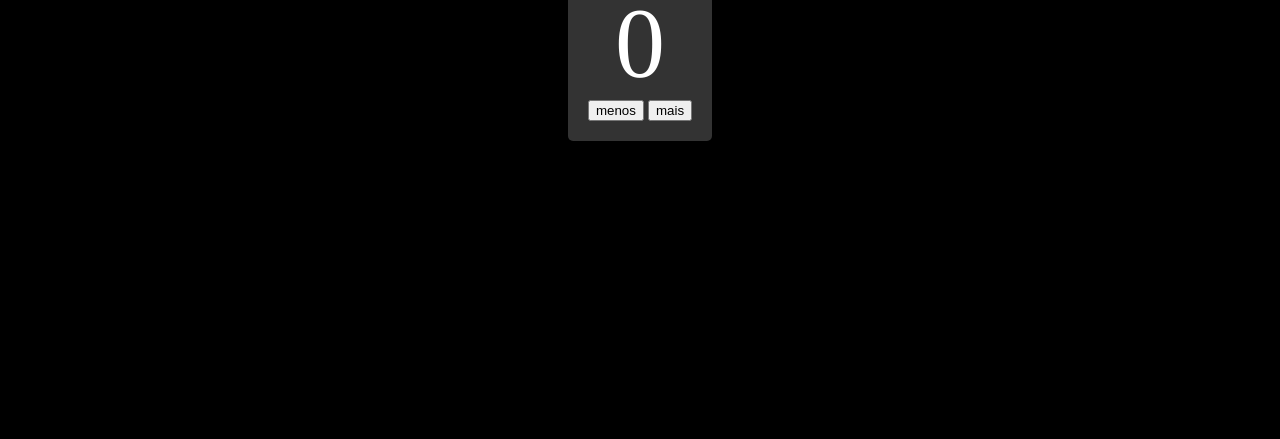
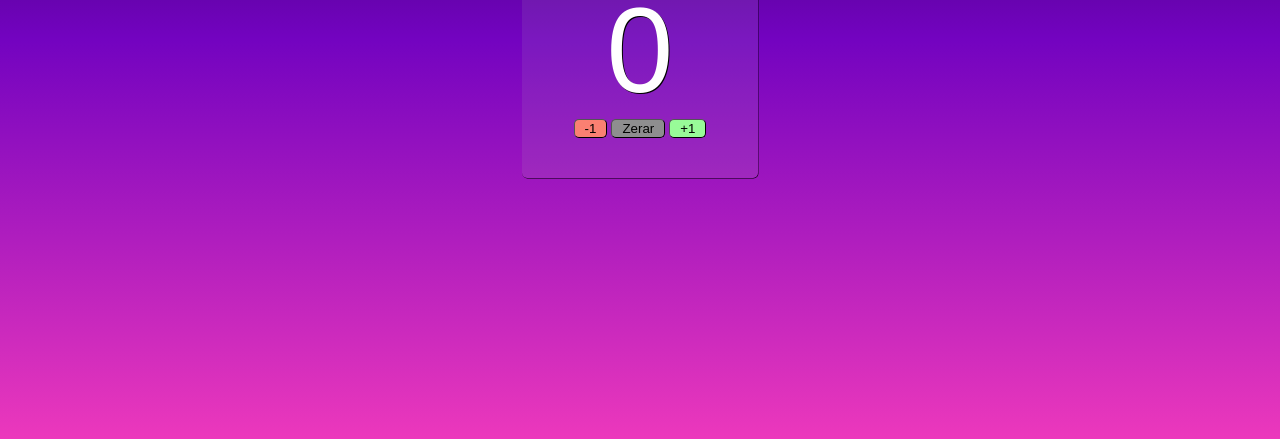
Before and after one commit to Fabianopm/contador, a plain HTML site: page index.html in a window 1280 px wide. Shown: the part 361-800 px from the top of the page. Drawn offline with Linux system fonts and the light colour scheme.

Commit message:
Atualização
Atualização no Design do projeto.

```diff
--- /dev/null
+++ b/css/index.css
@@ -0,0 +1,61 @@
+*{
+    margin: 0;
+    box-sizing: border-box;
+}
+
+body{
+    min-height: 100vh;
+    background: linear-gradient(#03001e, #7303c0, #ec38bc);
+    color: white;
+    display: grid;
+    place-items: center;
+}
+
+section{
+
+    box-shadow: 0.4px 0.4px #000;
+    background-color: rgba(179, 179, 179, 0.116);
+    padding: 40px;
+    border-radius: 5px;
+    text-align: center;
+}
+
+h1{
+    font-family: Arial, Helvetica, sans-serif;
+    text-shadow: 1px 1px black;
+    font-size: 35px;
+}
+
+p{
+    font-size: 120px;
+    font-family: Arial, Helvetica, sans-serif;
+    text-shadow: 1px 1px black;
+}
+
+.dim{
+    background-color: rgba(250,128,114);
+    border-radius: 5px;
+    border-color: black;
+    border-width: 1px;
+    padding-left: 10px;
+    padding-right: 10px;
+}
+
+.aum{
+    border-radius: 5px;
+    border-color: black;
+    background-color: rgba(152,251,152);
+    border-width: 1px;
+    padding-left: 10px;
+    padding-right: 10px;
+
+}
+
+.zer{
+    border-radius: 5px;
+    border-color: black;
+    background-color: rgb(142, 142, 143);
+    border-width: 1px;
+    padding-left: 10px;
+    padding-right: 10px;
+}
--- a/index.html
+++ b/index.html
@@ -1,64 +1,18 @@
     <!DOCTYPE html>
     <html>
     <head>
+    <meta name="viewport" content="width=device-width, initial-scale=1, maximum-scale=1.0">
     <title>My Count</title>
-    <style>
-        *{
-            margin: 0;
-            box-sizing: border-box;
-        }
-
-        body{
-            min-height: 100vh;
-            background-color: black;
-            color: white;
-            display: grid;
-            place-items: center;
-        }
-
-        section{
-            background-color: rgba(255,255,255, 20%);
-            padding: 20px;
-            border-radius: 5px;
-            text-align: center;
-        }
-
-        p{
-            font-size: 100px;
-        }
-    </style>
+    <link rel="stylesheet" href="css/index.css">
     </head>
     <body>
-        <section>
-            <h1>Contador</h1>
-            <p id="resultado"></p>
-            <button onclick="diminuir()">menos</button>
-            <button onclick="aumentar()">mais</button>
-        </section>
-        <script>
-
-            // estado da minha aplicação
-            let numero = 0;
-
-            // alteradores de estado da aplicação
-            function aumentar(){
-                numero++;
-                mostrarNaTela();
-            }
-
-            function diminuir(){
-               numero--;
-                mostrarNaTela();
-            }
-
-            //Jogar o estado da aplicação na tela
-            function mostrarNaTela(){
-                const p = document.querySelector("#resultado");
-                p.innerText = numero;
-            }
-
-            //Iniciar
-            mostrarNaTela();
-        </script>
+            <section>
+                <h1>Contador</h1>
+                <p id="resultado"></p>
+                <button class="dim" onclick="diminuir()">-1</button>
+                <button class="zer" onclick="zerar()">Zerar</button>
+                <button class="aum" onclick="aumentar()">+1</button>
+            </section>
+        <script src="index.js"></script>
     </body>
     </html>
--- /dev/null
+++ b/index.js
@@ -0,0 +1,27 @@
+// estado da minha aplicação
+let numero = 0;
+
+// alteradores de estado da aplicação
+function aumentar(){
+    numero++;
+    mostrarNaTela();
+}
+
+function zerar(){
+    numero = 0;
+    mostrarNaTela();
+}
+
+function diminuir(){
+   numero--;
+    mostrarNaTela();
+}
+
+//Jogar o estado da aplicação na tela
+function mostrarNaTela(){
+    const p = document.querySelector("#resultado");
+    p.innerText = numero;
+}
+
+//Iniciar
+mostrarNaTela();
```
